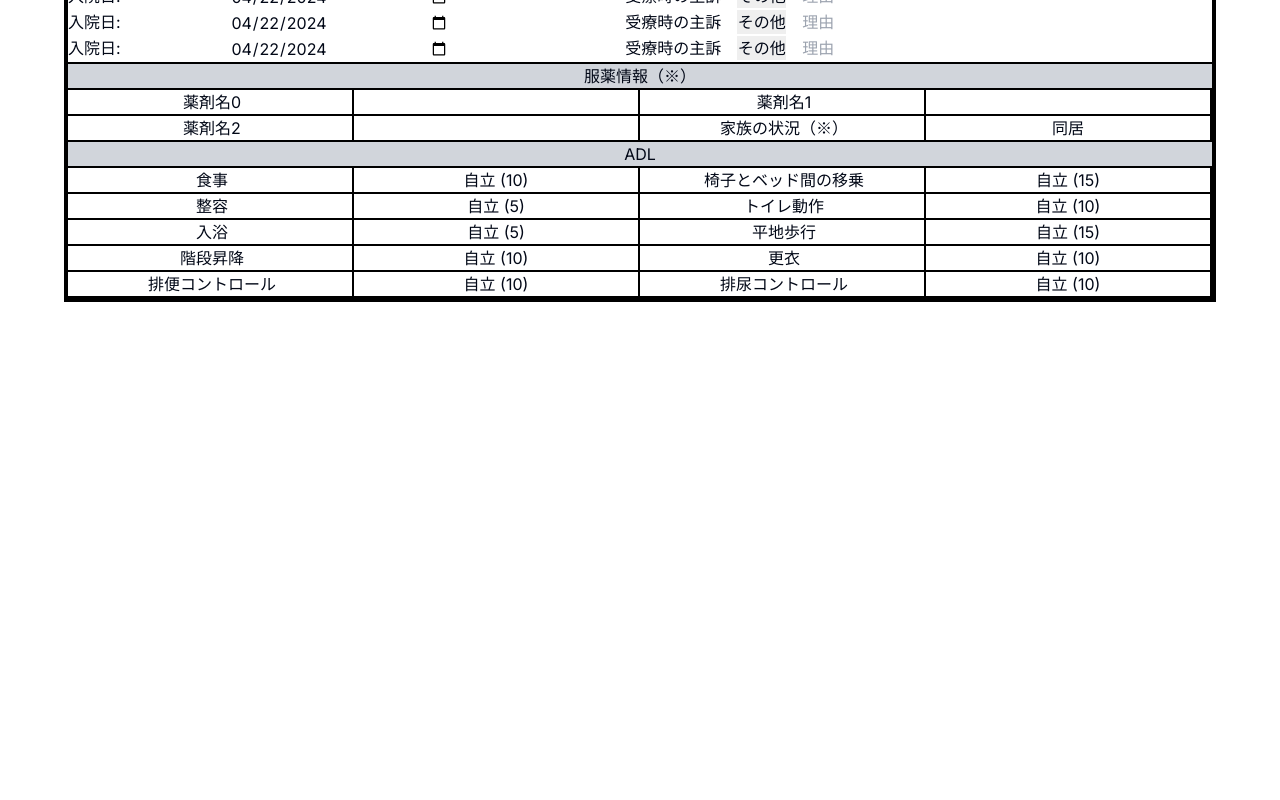
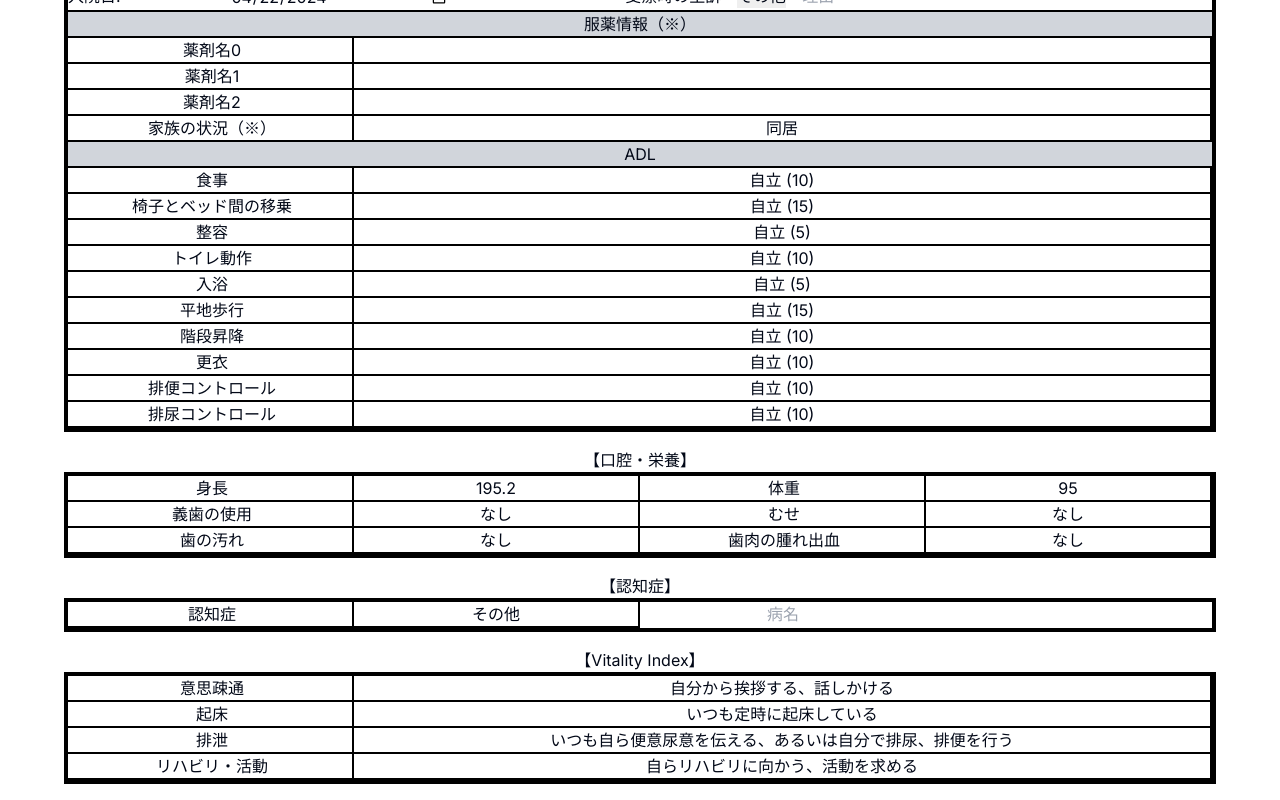
Before and after one commit to brainvader/life-2024, a Next.js app: page / in a window 1280 px wide. Shown: the part 556-1356 px from the top of the page. Before the commit the page ends 874 px from the top, so only its background shows below. Built offline with nearby package versions, Linux system fonts and the light colour scheme.

Commit message:
refactor: Insert components

```diff
--- a/app/page.tsx
+++ b/app/page.tsx
@@ -148,11 +148,8 @@ export default function Home() {
 
   return (
     <FileDropZone
-      // dragActive={dragActive}
       dragHandler={(event) => { dragHandler(event) }}
-    // dropHandler={(event) => { dropHandler(event) }}
     >
-
       <main className="w-[90%] my-0 mx-auto"
         onDragEnter={dragHandler}
         onDragLeave={dragHandler}
@@ -163,10 +160,10 @@ export default function Home() {
         {/* <section className="box-border mb-4">
           <h2>【坂道】</h2>
           <div className='grid grid-cols-4'>
-            <div className={`box-border block w-full col-span-2 row-span-1 border-r-2 border-b-2 border-solid border-black pl-1`}>
+            <div className={`box-border block w-full col-span-1 row-span-1 border-r-2 border-b-2 border-solid border-black pl-1`}>
               <CellLabel id="saka" labelText={"坂道"} />
             </div>
-            <div className={`w-full col-span-2 row-span-1 border-r-2 border-b-2 border-solid border-black`}>
+            <div className={`w-full col-span-3 row-span-1 border-r-2 border-b-2 border-solid border-black`}>
               <select
                 className="block w-full text-center bg-white appearance-none"
                 id="saka"
@@ -195,6 +192,21 @@ export default function Home() {
           <h2>【総論】</h2>
           <General />
         </section>
+
+        <section className="box-border mb-4">
+          <h2>【口腔・栄養】</h2>
+          <OralNutritionInfo />
+        </section>
+
+        <section className="box-border mb-4">
+          <h2>【認知症】</h2>
+          <DementiaInfo />
+        </section>
+
+        <section className="box-border mb-4">
+          <h2>【Vitality Index】</h2>
+          <VitalityIndex />
+        </section>
       </main>
     </FileDropZone>
   );
```
